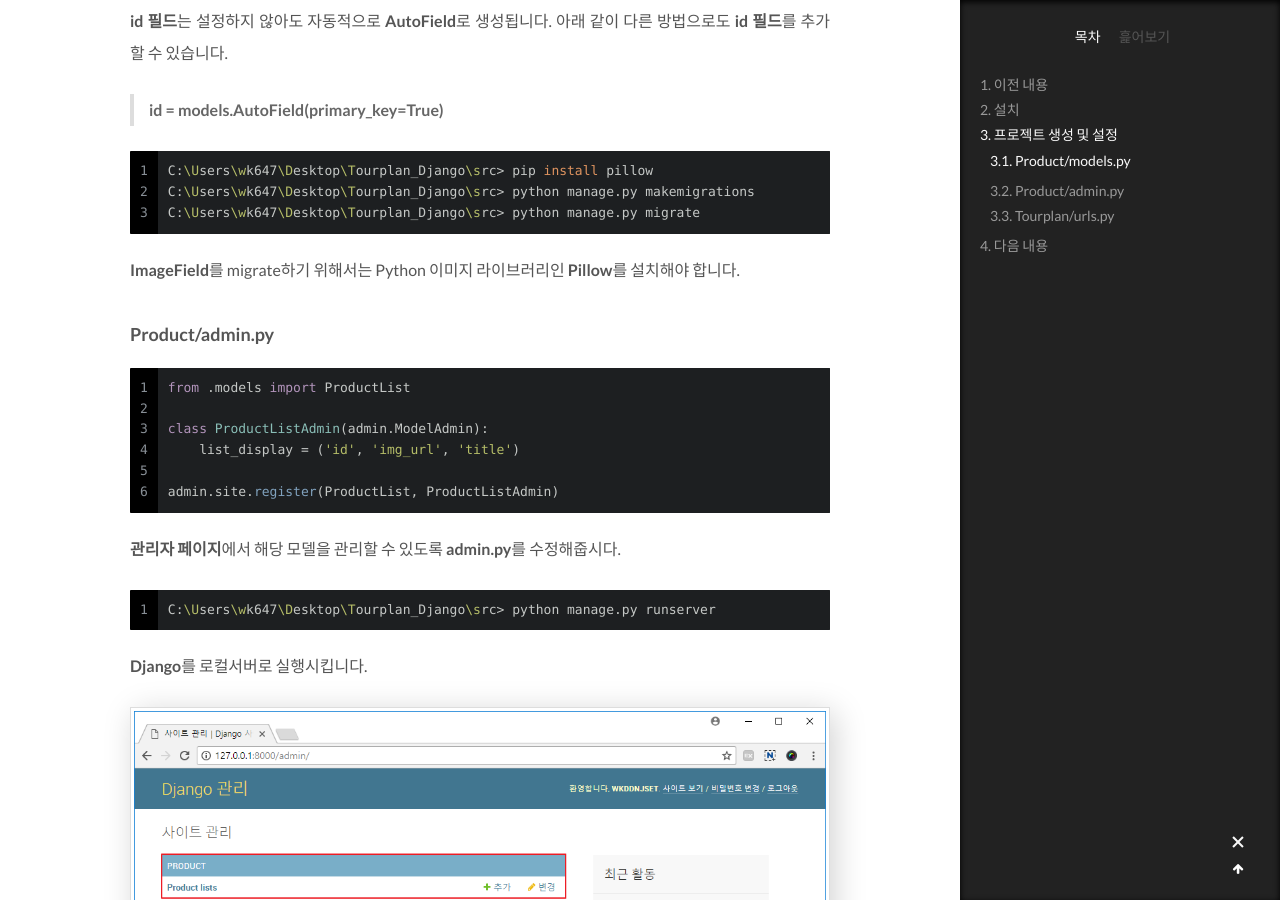
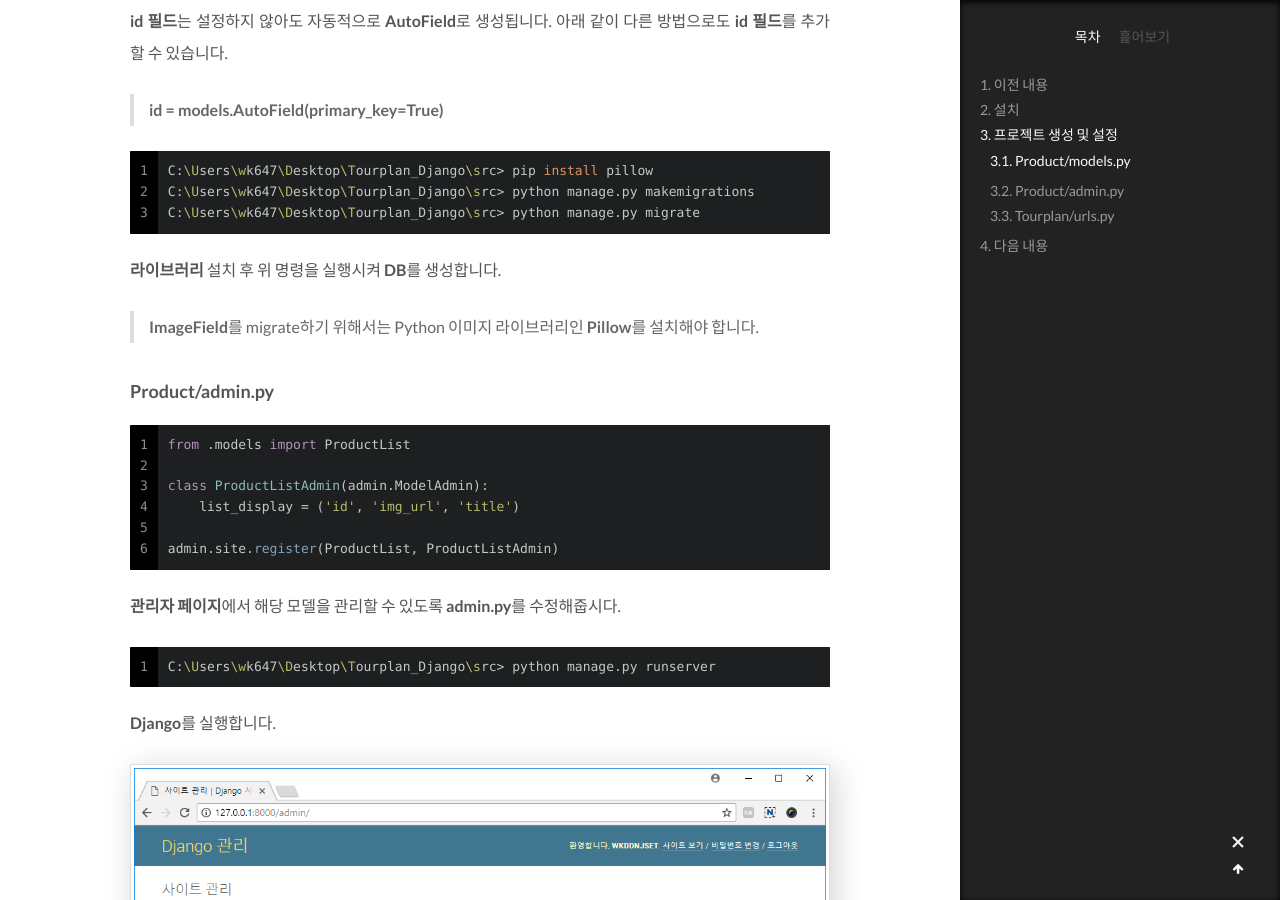
Before and after one commit to wkddnjset/wkddnjset.github.io, a Jekyll site: the page built from _posts/2018-02-12-ionic-3-앱-개발-(Django-모델설계)-[여행플랜].md, in a window 1280 px wide and 900 px high, scrolled down 2475 px. Built offline with Jekyll 4.4.1, drawn with Linux system fonts in a browser that asks for light colours; comment, search, counter and statistics services are not loaded.

Commit message:
2018-02-12

```diff
--- a/_posts/2018-02-12-ionic-3-앱-개발-(Django-모델설계)-[여행플랜].md
+++ b/_posts/2018-02-12-ionic-3-앱-개발-(Django-모델설계)-[여행플랜].md
@@ -84,7 +84,9 @@ C:\Users\wk647\Desktop\Tourplan_Django\src> python manage.py makemigrations
 C:\Users\wk647\Desktop\Tourplan_Django\src> python manage.py migrate
 {% endhighlight %}
 
-**ImageField**를 migrate하기 위해서는 Python 이미지 라이브러리인 **Pillow**를 설치해야 합니다.
+**라이브러리** 설치 후 위 명령을 실행시켜 **DB**를 생성합니다.
+
+>**ImageField**를 migrate하기 위해서는 Python 이미지 라이브러리인 **Pillow**를 설치해야 합니다.
 
 ### Product/admin.py
 
@@ -103,7 +105,7 @@ admin.site.register(ProductList, ProductListAdmin)
 C:\Users\wk647\Desktop\Tourplan_Django\src> python manage.py runserver
 {% endhighlight %}
 
-**Django**를 로컬서버로 실행시킵니다.
+**Django**를 실행합니다.
 
 ![admin-page-01](https://raw.githubusercontent.com/wkddnjset/wkddnjset.github.io/master/_posts/images/2018-02-12/admin_page_01.png)
 
```
